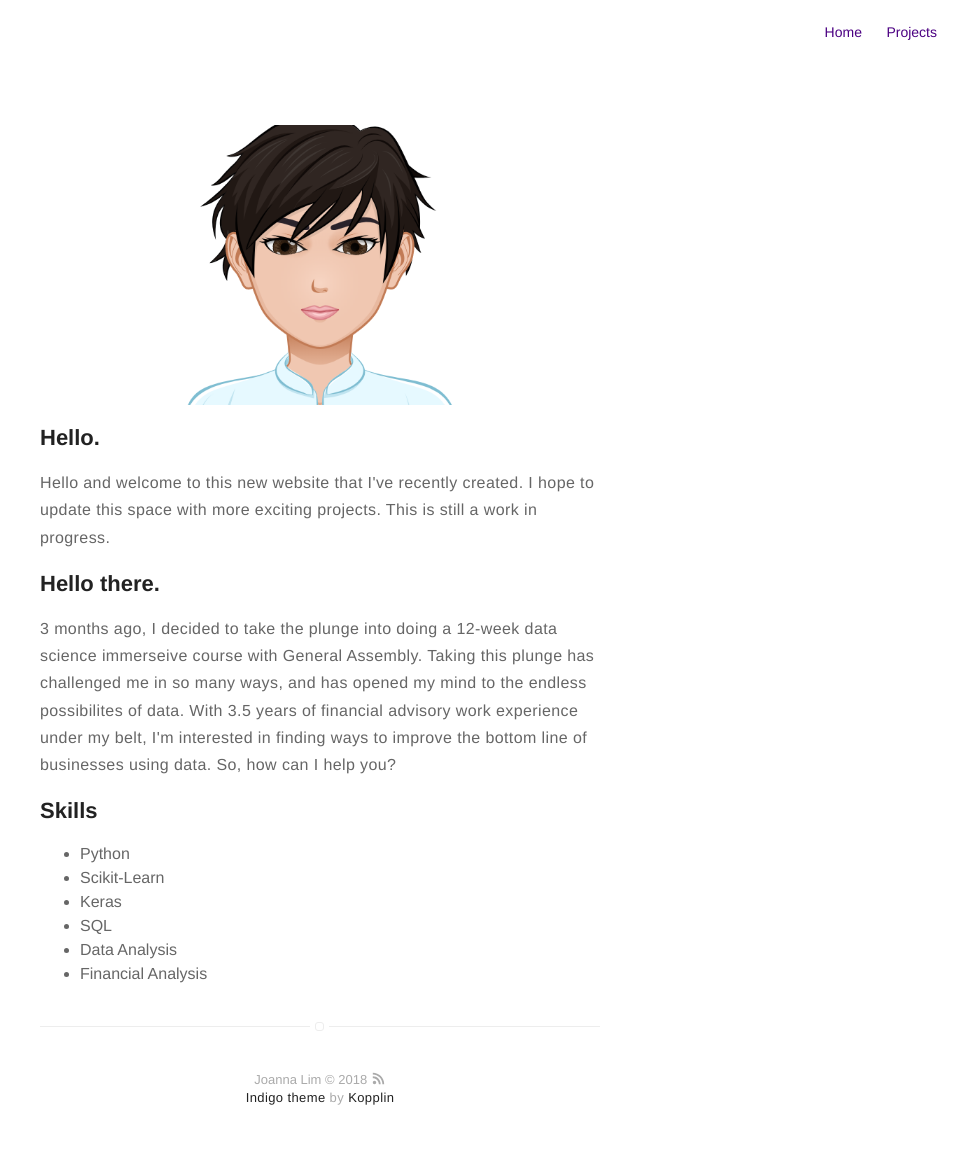
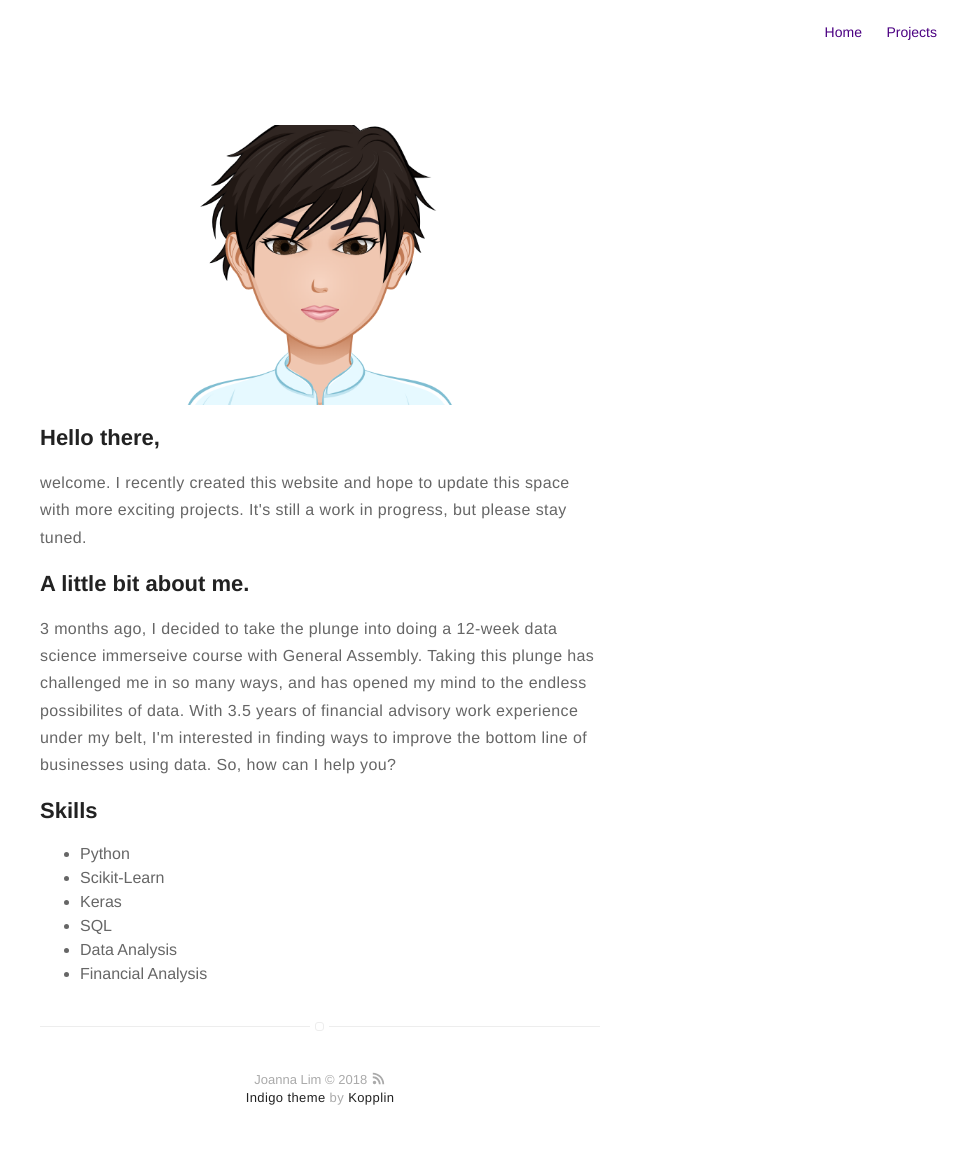
Before and after one commit to jnnlmn/jnnlmn.github.io, a Jekyll site: the page built from about.md, in a window 1280 px wide. Shown: the whole page, without its empty margins (320-1280 px from the left). Built offline with Jekyll 4.4.1, drawn with Linux system fonts in a browser that asks for light colours.

Commit message:
Update about.md

```diff
--- a/about.md
+++ b/about.md
@@ -4,10 +4,10 @@ layout: page
 ---
 ![Profile Image]({{ site.url }}/{{ site.picture }})
 
-<h2>Hello.</h2>
-<p>Hello and welcome to this new website that I've recently created. I hope to update this space with more exciting projects. This is still a work in progress.</p>
+<h2>Hello there,</h2>
+<p>welcome. I recently created this website and hope to update this space with more exciting projects. It's still a work in progress, but please stay tuned.</p>
 
-<h2>Hello there.</h2>
+<h2>A little bit about me.</h2>
 <p>3 months ago, I decided to take the plunge into doing a 12-week data science immerseive course with General Assembly. Taking this plunge has challenged me in so many ways, and has opened my mind to the endless possibilites of data. With 3.5 years of financial advisory work experience under my belt, I'm interested in finding ways to improve the bottom line of businesses using data. So, how can I help you?</p>
 
 <h2>Skills</h2>
```
